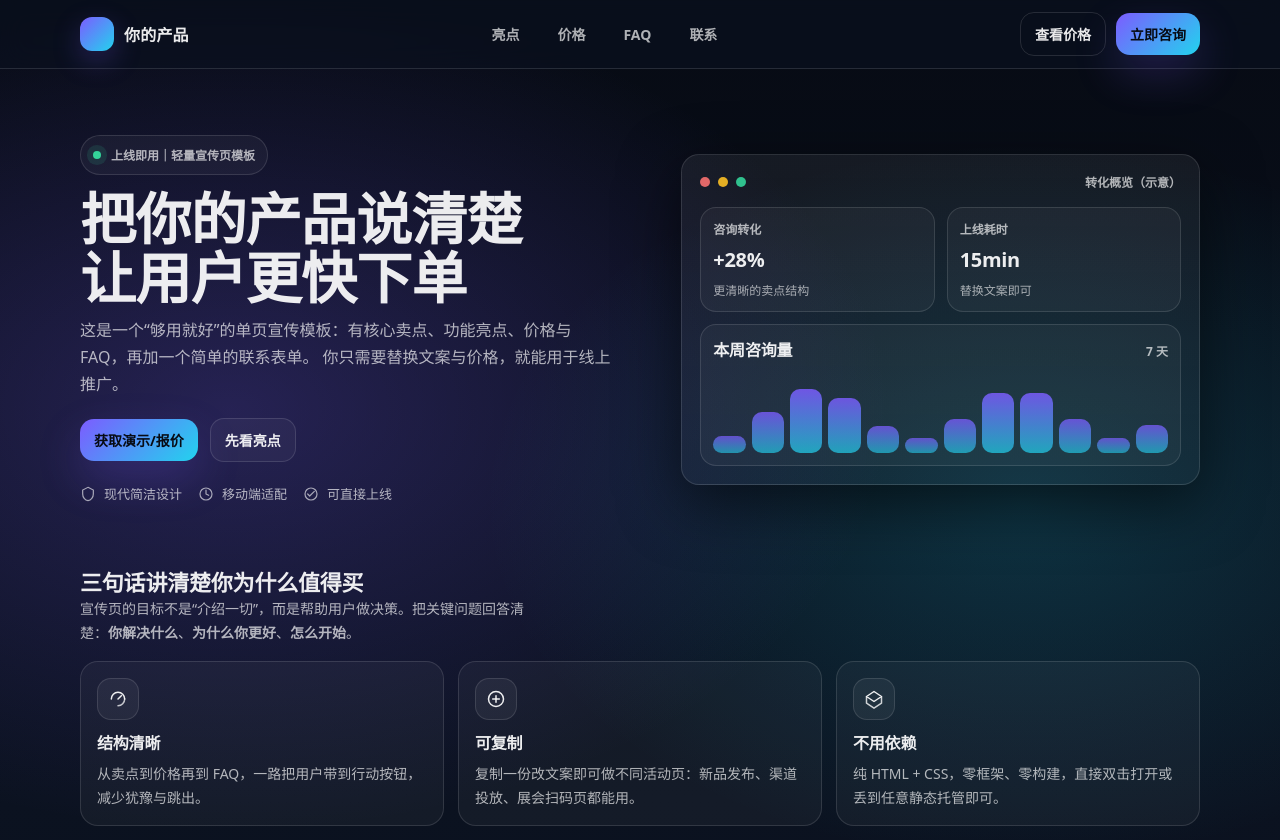
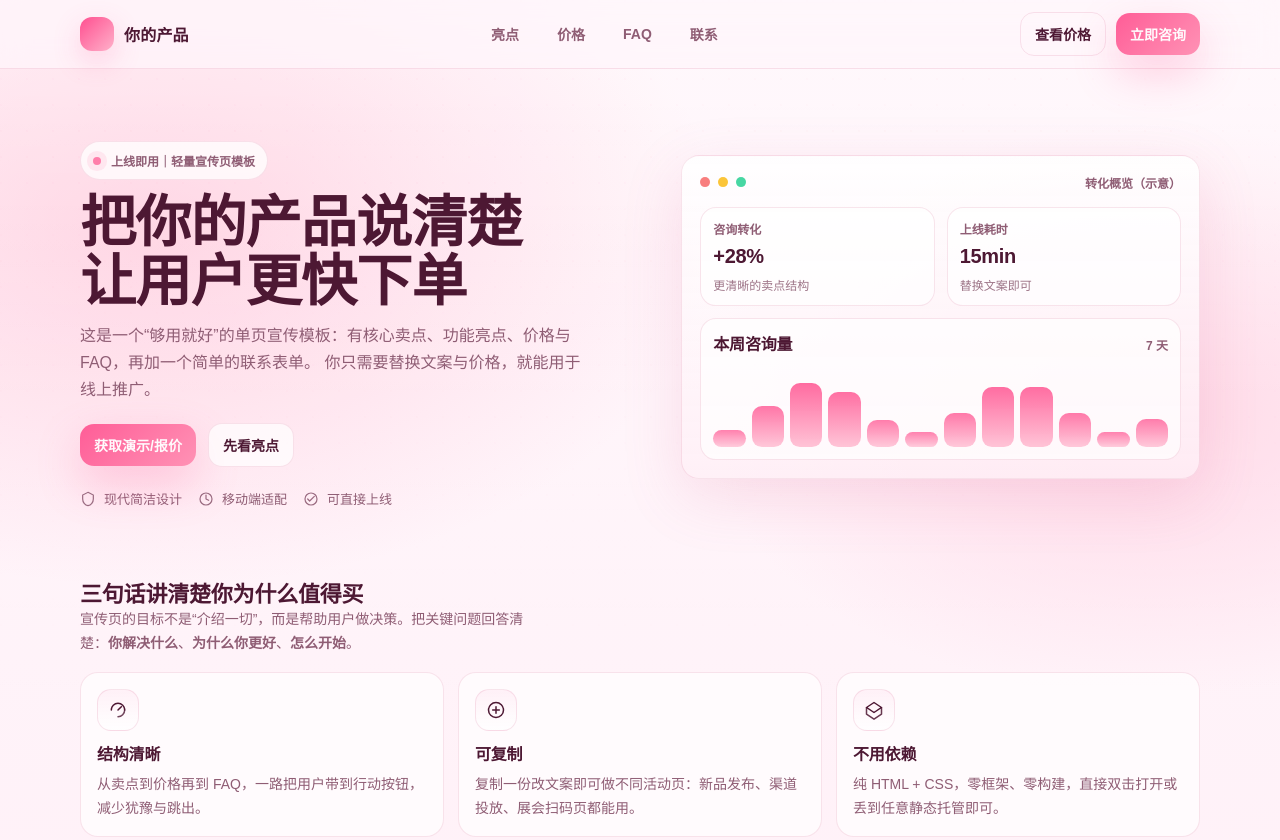
Before and after one commit to tuaashd/order-home1, a plain HTML site: page index.html in a window 1280 px wide. Shown: the top 840 px of the page. Drawn offline with Linux system fonts and the light colour scheme.

Commit message:
Update pink theme landing page

```diff
--- a/index.html
+++ b/index.html
@@ -7,16 +7,17 @@
     <title>你的产品｜简单宣传页面</title>
     <style>
       :root {
-        --bg: #0b1220;
-        --panel: rgba(255, 255, 255, 0.06);
-        --panel-2: rgba(255, 255, 255, 0.09);
-        --text: rgba(255, 255, 255, 0.92);
-        --muted: rgba(255, 255, 255, 0.68);
-        --line: rgba(255, 255, 255, 0.12);
-        --brand: #7c5cff;
-        --brand-2: #22d3ee;
-        --ok: #34d399;
-        --shadow: 0 18px 60px rgba(0, 0, 0, 0.55);
+        --bg: #fff6fb;
+        --panel: rgba(255, 255, 255, 0.8);
+        --panel-2: rgba(255, 240, 247, 0.94);
+        --text: #4d1833;
+        --muted: #8f5d74;
+        --line: rgba(214, 109, 151, 0.18);
+        --brand: #ff5d97;
+        --brand-2: #ff92b5;
+        --brand-3: #ffd8e8;
+        --ok: #ff7eaa;
+        --shadow: 0 18px 60px rgba(219, 91, 144, 0.16);
         --radius: 18px;
         --max: 1120px;
       }
@@ -29,13 +30,26 @@
       }
       body {
         margin: 0;
-        font-family: ui-sans-serif, system-ui, -apple-system, BlinkMacSystemFont, "Segoe UI",
-          Roboto, Helvetica, Arial, "Apple Color Emoji", "Segoe UI Emoji";
+        font-family: "Avenir Next", "PingFang SC", "Hiragino Sans GB", "Microsoft YaHei", sans-serif;
         color: var(--text);
-        background: radial-gradient(1100px 700px at 18% 18%, rgba(124, 92, 255, 0.25), transparent 60%),
-          radial-gradient(900px 600px at 80% 22%, rgba(34, 211, 238, 0.18), transparent 60%),
-          radial-gradient(900px 700px at 60% 85%, rgba(52, 211, 153, 0.12), transparent 60%),
-          linear-gradient(180deg, #070b14 0%, #0b1220 35%, #060912 100%);
+        background: radial-gradient(980px 620px at 12% 10%, rgba(255, 146, 181, 0.34), transparent 58%),
+          radial-gradient(820px 520px at 90% 18%, rgba(255, 213, 229, 0.9), transparent 55%),
+          radial-gradient(760px 600px at 56% 92%, rgba(255, 176, 204, 0.32), transparent 58%),
+          linear-gradient(180deg, #fff8fc 0%, #fff0f7 46%, #ffe8f1 100%);
+      }
+      body::before {
+        content: "";
+        position: fixed;
+        inset: 0;
+        pointer-events: none;
+        background:
+          linear-gradient(rgba(255, 255, 255, 0.26), rgba(255, 255, 255, 0.1)),
+          radial-gradient(circle at 1px 1px, rgba(255, 93, 151, 0.08) 1px, transparent 0);
+        background-size: auto, 26px 26px;
+        mask-image: linear-gradient(180deg, rgba(0, 0, 0, 0.5), transparent 88%);
+      }
+      main {
+        position: relative;
       }
       a {
         color: inherit;
@@ -52,7 +66,7 @@
         top: 0;
         z-index: 20;
         backdrop-filter: blur(14px);
-        background: rgba(11, 18, 32, 0.6);
+        background: rgba(255, 246, 251, 0.72);
         border-bottom: 1px solid var(--line);
       }
       .nav-inner {
@@ -72,8 +86,8 @@
         width: 34px;
         height: 34px;
         border-radius: 12px;
-        background: linear-gradient(135deg, var(--brand), var(--brand-2));
-        box-shadow: 0 10px 28px rgba(124, 92, 255, 0.25);
+        background: linear-gradient(135deg, #ff4f90, #ffb1ca);
+        box-shadow: 0 10px 28px rgba(255, 93, 151, 0.24);
       }
       .nav-links {
         display: flex;
@@ -88,7 +102,7 @@
         border-radius: 10px;
       }
       .nav-links a:hover {
-        background: rgba(255, 255, 255, 0.06);
+        background: rgba(255, 93, 151, 0.08);
         color: var(--text);
       }
       .nav-cta {
@@ -105,20 +119,24 @@
         padding: 11px 14px;
         border-radius: 14px;
         border: 1px solid var(--line);
-        background: rgba(255, 255, 255, 0.04);
+        background: rgba(255, 255, 255, 0.72);
         color: var(--text);
         font-weight: 700;
         font-size: 14px;
         cursor: pointer;
+        transition: transform 0.2s ease, background 0.2s ease, box-shadow 0.2s ease, border-color 0.2s ease;
       }
       .btn:hover {
-        background: rgba(255, 255, 255, 0.07);
+        background: rgba(255, 255, 255, 0.92);
+        border-color: rgba(255, 93, 151, 0.28);
+        box-shadow: 0 12px 26px rgba(255, 93, 151, 0.14);
+        transform: translateY(-1px);
       }
       .btn.primary {
         border: 0;
         background: linear-gradient(135deg, var(--brand), var(--brand-2));
-        color: #070b14;
-        box-shadow: 0 18px 44px rgba(124, 92, 255, 0.22);
+        color: #fffafc;
+        box-shadow: 0 18px 44px rgba(255, 93, 151, 0.28);
       }
       .btn.primary:hover {
         filter: brightness(1.05);
@@ -128,7 +146,7 @@
       }
 
       .hero {
-        padding: 66px 0 28px;
+        padding: 72px 0 34px;
       }
       .hero-grid {
         display: grid;
@@ -141,25 +159,27 @@
         align-items: center;
         gap: 10px;
         border: 1px solid var(--line);
-        background: rgba(255, 255, 255, 0.04);
+        background: rgba(255, 255, 255, 0.76);
         padding: 10px 12px;
         border-radius: 999px;
         color: var(--muted);
         font-weight: 700;
         font-size: 12px;
+        animation: rise 0.7s ease-out both;
       }
       .badge .dot {
         width: 8px;
         height: 8px;
         border-radius: 999px;
         background: var(--ok);
-        box-shadow: 0 0 0 6px rgba(52, 211, 153, 0.12);
+        box-shadow: 0 0 0 6px rgba(255, 126, 170, 0.14);
       }
       h1 {
         margin: 14px 0 10px;
         font-size: clamp(34px, 5vw, 56px);
         line-height: 1.05;
         letter-spacing: -0.8px;
+        animation: rise 0.8s ease-out 0.08s both;
       }
       .lead {
         margin: 0;
@@ -167,6 +187,7 @@
         line-height: 1.7;
         color: var(--muted);
         max-width: 58ch;
+        animation: rise 0.8s ease-out 0.16s both;
       }
       .hero-actions {
         display: flex;
@@ -174,6 +195,7 @@
         align-items: center;
         margin-top: 20px;
         flex-wrap: wrap;
+        animation: rise 0.8s ease-out 0.24s both;
       }
       .mini {
         display: flex;
@@ -196,10 +218,11 @@
 
       .hero-card {
         border: 1px solid var(--line);
-        background: linear-gradient(180deg, rgba(255, 255, 255, 0.06), rgba(255, 255, 255, 0.03));
+        background: linear-gradient(180deg, rgba(255, 255, 255, 0.86), rgba(255, 239, 246, 0.78));
         border-radius: var(--radius);
         box-shadow: var(--shadow);
         overflow: hidden;
+        animation: rise 0.9s ease-out 0.2s both, floaty 7s ease-in-out 1.2s infinite;
       }
       .card-top {
         padding: 18px 18px 0;
@@ -219,7 +242,7 @@
         width: 10px;
         height: 10px;
         border-radius: 50%;
-        background: rgba(255, 255, 255, 0.22);
+        background: rgba(255, 93, 151, 0.16);
       }
       .traffic i:nth-child(1) {
         background: rgba(248, 113, 113, 0.9);
@@ -241,7 +264,7 @@
       }
       .kpi {
         border: 1px solid var(--line);
-        background: rgba(255, 255, 255, 0.04);
+        background: rgba(255, 255, 255, 0.68);
         border-radius: 16px;
         padding: 12px 12px;
       }
@@ -259,13 +282,13 @@
       .kpi .sub {
         margin-top: 8px;
         font-size: 12px;
-        color: rgba(255, 255, 255, 0.62);
+        color: #9d7487;
       }
       .spark {
         border: 1px solid var(--line);
         border-radius: 16px;
         padding: 12px 12px;
-        background: rgba(255, 255, 255, 0.04);
+        background: rgba(255, 255, 255, 0.68);
       }
       .spark .row {
         display: flex;
@@ -292,7 +315,7 @@
       }
       .bar {
         border-radius: 10px;
-        background: linear-gradient(180deg, rgba(124, 92, 255, 0.9), rgba(34, 211, 238, 0.75));
+        background: linear-gradient(180deg, rgba(255, 93, 151, 0.96), rgba(255, 179, 203, 0.82));
         opacity: 0.9;
       }
 
@@ -326,9 +349,15 @@
       }
       .tile {
         border: 1px solid var(--line);
-        background: rgba(255, 255, 255, 0.04);
+        background: rgba(255, 255, 255, 0.68);
         border-radius: var(--radius);
         padding: 16px 16px;
+        transition: transform 0.2s ease, box-shadow 0.2s ease, border-color 0.2s ease;
+      }
+      .tile:hover {
+        transform: translateY(-4px);
+        box-shadow: 0 14px 28px rgba(255, 93, 151, 0.12);
+        border-color: rgba(255, 93, 151, 0.24);
       }
       .tile h3 {
         margin: 10px 0 8px;
@@ -349,7 +378,7 @@
         align-items: center;
         justify-content: center;
         border: 1px solid var(--line);
-        background: rgba(255, 255, 255, 0.05);
+        background: linear-gradient(180deg, rgba(255, 240, 247, 0.95), rgba(255, 255, 255, 0.75));
       }
       .ico svg {
         width: 20px;
@@ -363,16 +392,22 @@
       }
       .plan {
         border: 1px solid var(--line);
-        background: rgba(255, 255, 255, 0.04);
+        background: rgba(255, 255, 255, 0.7);
         border-radius: var(--radius);
         padding: 16px 16px;
         position: relative;
         overflow: hidden;
+        transition: transform 0.2s ease, box-shadow 0.2s ease, border-color 0.2s ease;
+      }
+      .plan:hover {
+        transform: translateY(-4px);
+        box-shadow: 0 14px 32px rgba(255, 93, 151, 0.12);
+        border-color: rgba(255, 93, 151, 0.24);
       }
       .plan.featured {
-        background: linear-gradient(180deg, rgba(124, 92, 255, 0.18), rgba(255, 255, 255, 0.04));
-        border-color: rgba(124, 92, 255, 0.45);
-        box-shadow: 0 18px 60px rgba(124, 92, 255, 0.16);
+        background: linear-gradient(180deg, rgba(255, 182, 206, 0.42), rgba(255, 255, 255, 0.82));
+        border-color: rgba(255, 93, 151, 0.34);
+        box-shadow: 0 18px 60px rgba(255, 93, 151, 0.16);
       }
       .tag {
         position: absolute;
@@ -380,7 +415,7 @@
         right: 14px;
         font-size: 12px;
         font-weight: 900;
-        color: #070b14;
+        color: #fffafc;
         padding: 8px 10px;
         border-radius: 999px;
         background: linear-gradient(135deg, var(--brand), var(--brand-2));
@@ -426,7 +461,7 @@
       }
       details {
         border: 1px solid var(--line);
-        background: rgba(255, 255, 255, 0.04);
+        background: rgba(255, 255, 255, 0.72);
         border-radius: var(--radius);
         padding: 14px 14px;
       }
@@ -449,9 +484,9 @@
         border: 1px solid var(--line);
         background: linear-gradient(
           135deg,
-          rgba(124, 92, 255, 0.22),
-          rgba(34, 211, 238, 0.14),
-          rgba(255, 255, 255, 0.04)
+          rgba(255, 182, 206, 0.5),
+          rgba(255, 222, 234, 0.76),
+          rgba(255, 255, 255, 0.72)
         );
         border-radius: calc(var(--radius) + 6px);
         box-shadow: var(--shadow);
@@ -483,7 +518,7 @@
       }
       label {
         font-size: 12px;
-        color: rgba(255, 255, 255, 0.72);
+        color: #8f5d74;
         font-weight: 900;
       }
       input,
@@ -491,7 +526,7 @@
         width: 100%;
         border-radius: 14px;
         border: 1px solid var(--line);
-        background: rgba(7, 11, 20, 0.55);
+        background: rgba(255, 255, 255, 0.82);
         color: var(--text);
         padding: 12px 12px;
         outline: none;
@@ -503,8 +538,8 @@
       }
       input:focus,
       textarea:focus {
-        border-color: rgba(124, 92, 255, 0.65);
-        box-shadow: 0 0 0 4px rgba(124, 92, 255, 0.14);
+        border-color: rgba(255, 93, 151, 0.54);
+        box-shadow: 0 0 0 4px rgba(255, 93, 151, 0.12);
       }
 
       .footer {
@@ -523,10 +558,29 @@
         line-height: 1.7;
       }
       .footer a {
-        color: rgba(255, 255, 255, 0.74);
+        color: #ad6e86;
       }
       .footer a:hover {
         color: var(--text);
+      }
+      @keyframes rise {
+        from {
+          opacity: 0;
+          transform: translateY(22px);
+        }
+        to {
+          opacity: 1;
+          transform: translateY(0);
+        }
+      }
+      @keyframes floaty {
+        0%,
+        100% {
+          transform: translateY(0);
+        }
+        50% {
+          transform: translateY(-8px);
+        }
       }
 
       .mobile-only {
```
